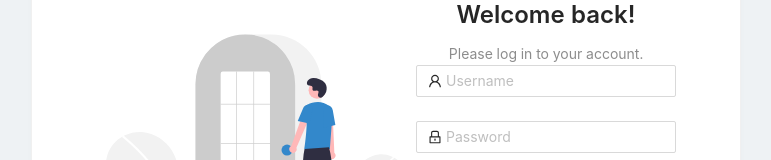
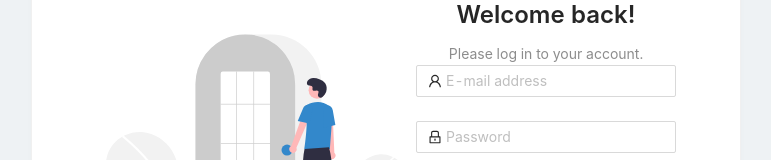
Before and after one commit to bianca-tizu/licenta-fii, a React (Create React App) app in the folder front-end/: page / in a window 1280 px wide. Shown: the part 255-415 px from the top of the page, without its empty margins (254-1025 px from the left). Built offline with nearby package versions, Linux system fonts and the light colour scheme.

Commit message:
Changed the login label

```diff
--- a/front-end/src/components/auth/login/index.tsx
+++ b/front-end/src/components/auth/login/index.tsx
@@ -89,7 +89,7 @@ const LoginForm = () => {
       >
         <Input
           prefix={<UserOutlined className="site-form-item-icon" />}
-          placeholder="Username"
+          placeholder="E-mail address"
         />
       </Form.Item>
       <Form.Item
--- a/front-end/src/components/header/user-profile/index.tsx
+++ b/front-end/src/components/header/user-profile/index.tsx
@@ -3,7 +3,6 @@ import { Avatar, Form, Input, Image, Button, notification, Modal } from "antd";
 import React from "react";
 import { useHistory } from "react-router";
 import {
-  useGetCurrentUserLazyQuery,
   useGetCurrentUserQuery,
   useRemoveUserMutation,
   useUpdateUserMutation,
```
